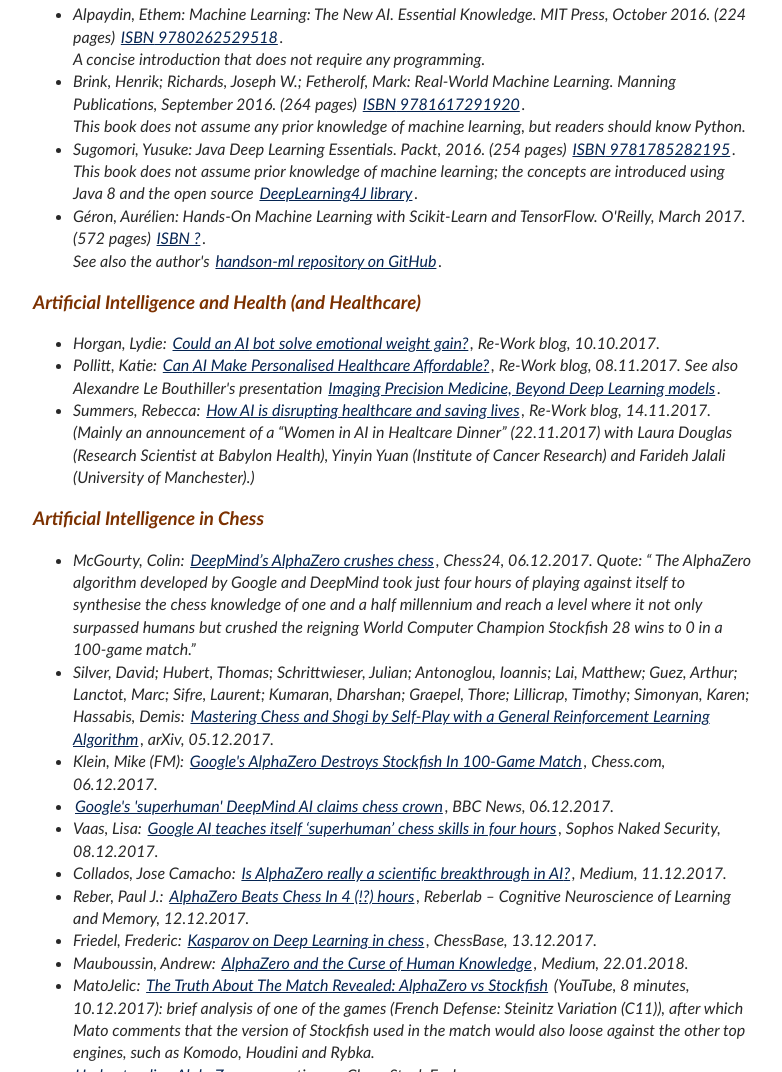
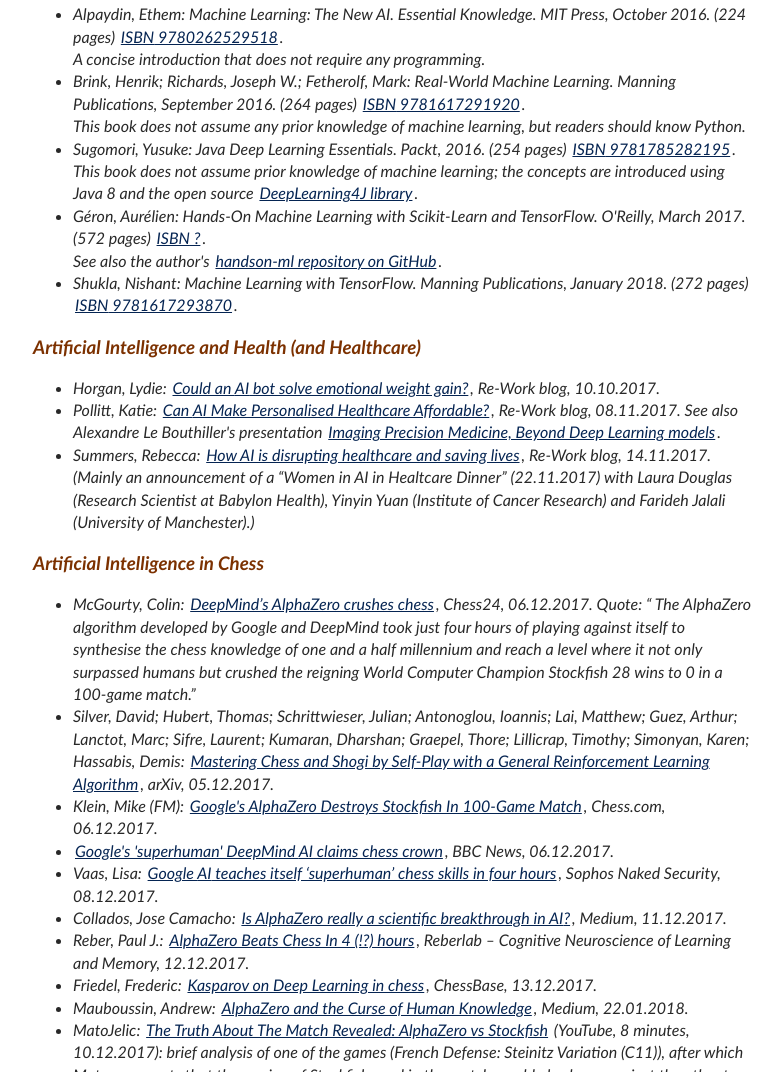
Before and after one commit to cstrobbe/philosophy-and-science, a plain HTML site: page science/machine-learning.html in a window 1280 px wide. Shown: the part 4951-6023 px from the top of the page, without its empty margins (5-787 px from the left). Drawn offline with Linux system fonts and the light colour scheme.

Commit message:
Shukla: Machine Learning with TensorFlow

```diff
--- a/science/machine-learning.html
+++ b/science/machine-learning.html
@@ -517,6 +517,10 @@
         <a href="http://shop.oreilly.com/product/0636920052289.do"><abbr>ISBN</abbr> ?</a>.
         <br />See also the author's <a href="https://github.com/ageron/handson-ml">handson-ml repository on GitHub</a>.
       </li>
+      <li>Shukla, Nishant:
+        <i class="booktitle">Machine Learning with TensorFlow</i>. Manning Publications, January 2018. (272 pages)
+        <a href="https://www.manning.com/books/machine-learning-with-tensorflow"><abbr>ISBN</abbr> 9781617293870</a>.
+      </li>
     </ul>
 
     <h3>Artificial Intelligence and Health (and Healthcare)</h3>
```
